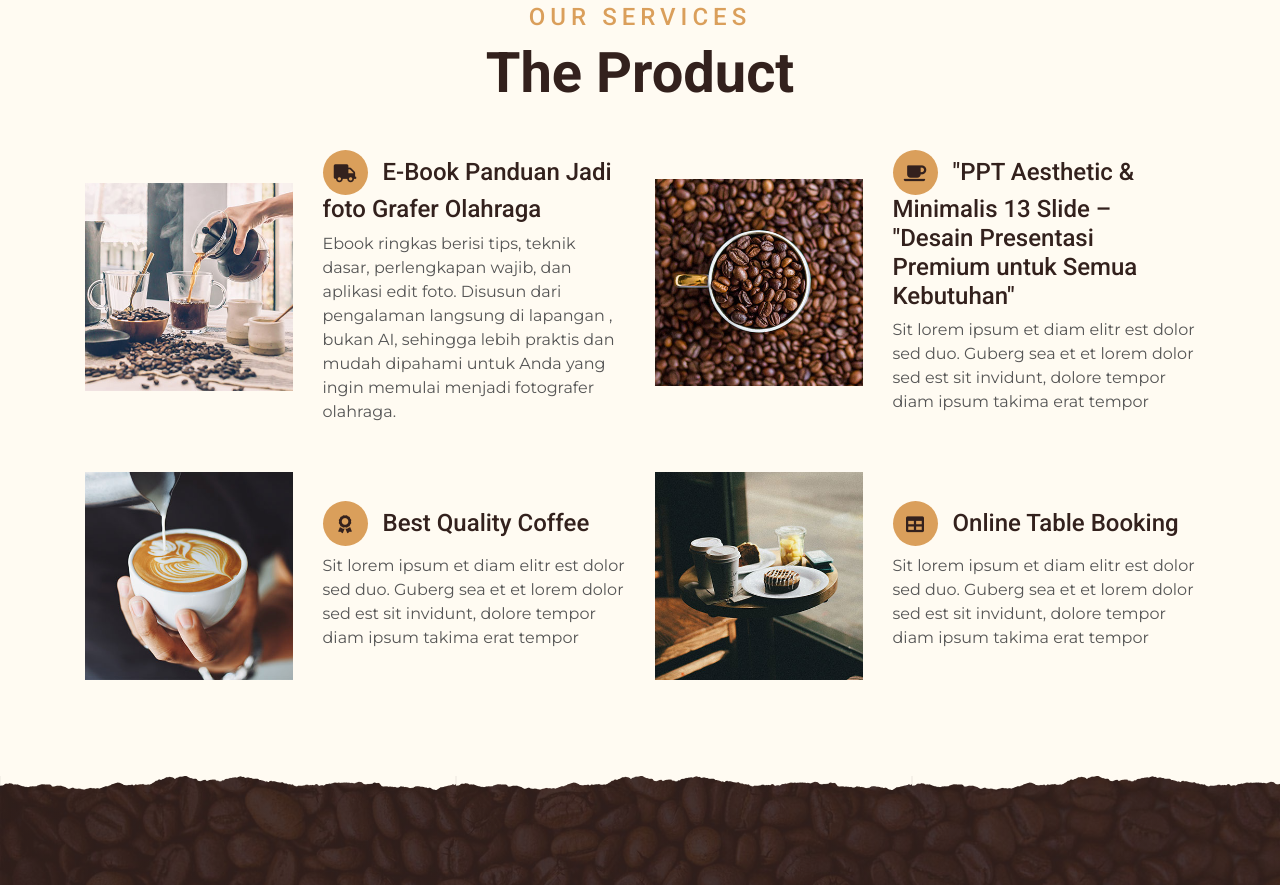
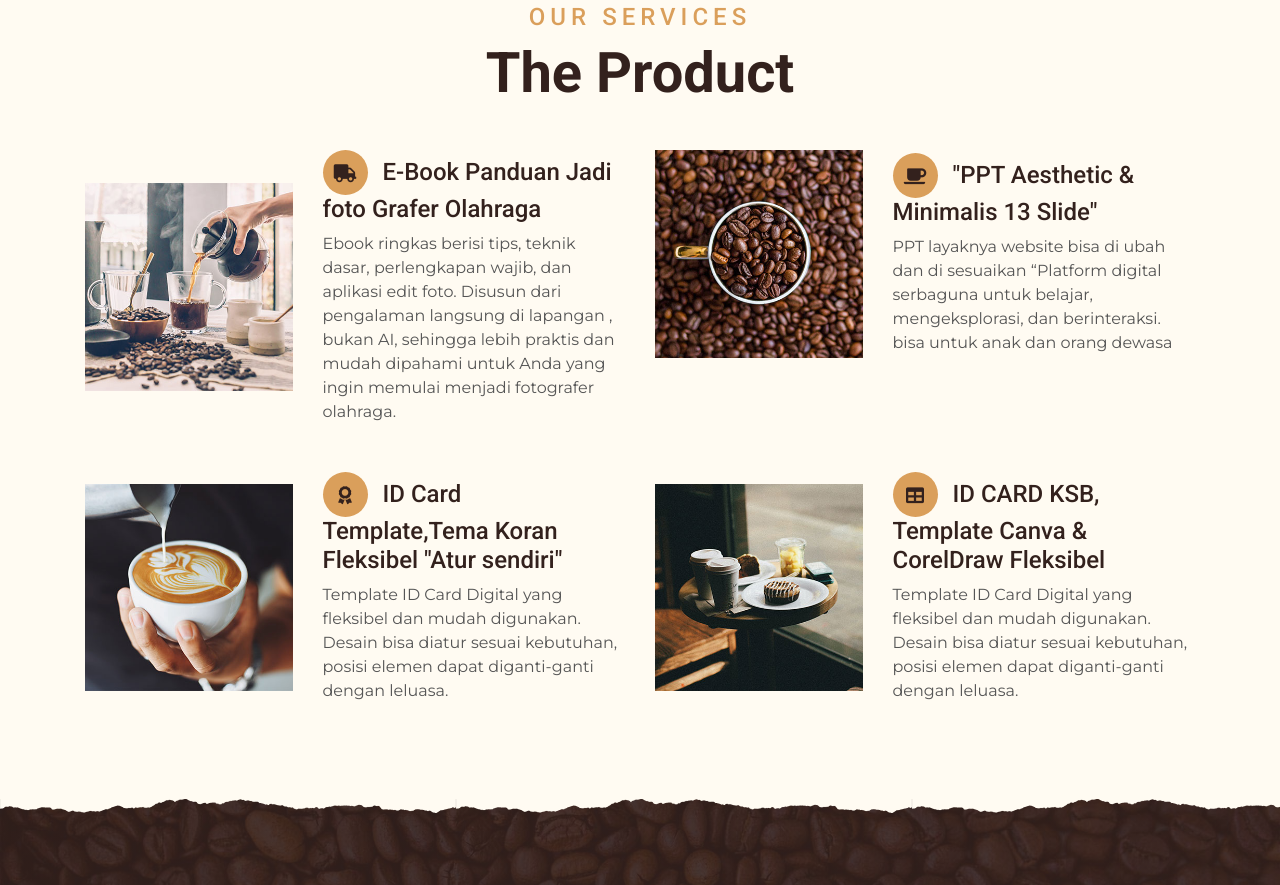
Before and after one commit to looksip2/looksip_design, a plain HTML site: page index.html in a window 1280 px wide. Shown: the part 1786-2671 px from the top of the page. Drawn offline with nearby package versions, Linux system fonts and the light colour scheme.

Commit message:
Update index.html

```diff
--- a/index.html
+++ b/index.html
@@ -148,9 +148,9 @@
                             <img class="img-fluid mb-3 mb-sm-0" src="img/service-2.jpg" alt="">
                         </div>
                         <div class="col-sm-7">
-                            <h4><i class="fa fa-coffee service-icon"></i>"PPT Aesthetic & Minimalis 13 Slide – "Desain Presentasi Premium untuk Semua Kebutuhan"</h4>
-                            <p class="m-0">Sit lorem ipsum et diam elitr est dolor sed duo. Guberg sea et et lorem dolor sed est sit
-                                invidunt, dolore tempor diam ipsum takima erat tempor</p>
+                            <h4><i class="fa fa-coffee service-icon"></i>"PPT Aesthetic & Minimalis 13 Slide"</h4>
+                            <p class="m-0"> PPT layaknya website bisa di ubah dan di sesuaikan “Platform
+                                digital serbaguna untuk belajar, mengeksplorasi, dan berinteraksi. bisa untuk anak dan orang dewasa</p>
                         </div>
                     </div>
                 </div>
@@ -160,9 +160,9 @@
                             <img class="img-fluid mb-3 mb-sm-0" src="img/service-3.jpg" alt="">
                         </div>
                         <div class="col-sm-7">
-                            <h4><i class="fa fa-award service-icon"></i>Best Quality Coffee</h4>
-                            <p class="m-0">Sit lorem ipsum et diam elitr est dolor sed duo. Guberg sea et et lorem dolor sed est sit
-                                invidunt, dolore tempor diam ipsum takima erat tempor</p>
+                            <h4><i class="fa fa-award service-icon"></i>ID Card Template,Tema Koran Fleksibel "Atur sendiri"</h4>
+                            <p class="m-0">Template ID Card Digital yang fleksibel dan mudah digunakan.
+                                Desain bisa diatur sesuai kebutuhan, posisi elemen dapat diganti-ganti dengan leluasa.</p>
                         </div>
                     </div>
                 </div>
@@ -172,9 +172,9 @@
                             <img class="img-fluid mb-3 mb-sm-0" src="img/service-4.jpg" alt="">
                         </div>
                         <div class="col-sm-7">
-                            <h4><i class="fa fa-table service-icon"></i>Online Table Booking</h4>
-                            <p class="m-0">Sit lorem ipsum et diam elitr est dolor sed duo. Guberg sea et et lorem dolor sed est sit
-                                invidunt, dolore tempor diam ipsum takima erat tempor</p>
+                            <h4><i class="fa fa-table service-icon"></i>ID CARD KSB, Template Canva & CorelDraw Fleksibel</h4>
+                            <p class="m-0">Template ID Card Digital yang fleksibel dan mudah digunakan.
+                                Desain bisa diatur sesuai kebutuhan, posisi elemen dapat diganti-ganti dengan leluasa.</p>
                         </div>
                     </div>
                 </div>
```
